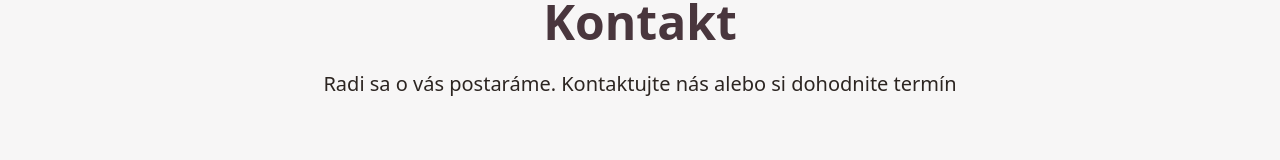
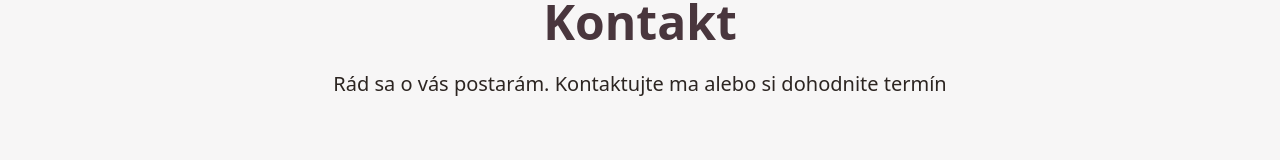
Before and after one commit to Jetomitko2/tama-hair-salon-sk, a React (Vite) app: page /kontakt in a window 1280 px wide. Shown: the part 146-306 px from the top of the page. Built offline with nearby package versions, Linux system fonts and the light colour scheme; the HTML template or start-up script is replaced by a standard one.

Commit message:
Change contact text

```diff
--- a/src/pages/Contact.tsx
+++ b/src/pages/Contact.tsx
@@ -13,7 +13,7 @@ const Contact = () => {
               Kontakt
             </h1>
             <p className="text-xl text-muted-foreground max-w-2xl mx-auto">
-              Radi sa o vás postaráme. Kontaktujte nás alebo si dohodnite termín
+              Rád sa o vás postarám. Kontaktujte ma alebo si dohodnite termín
             </p>
           </div>
 
```
